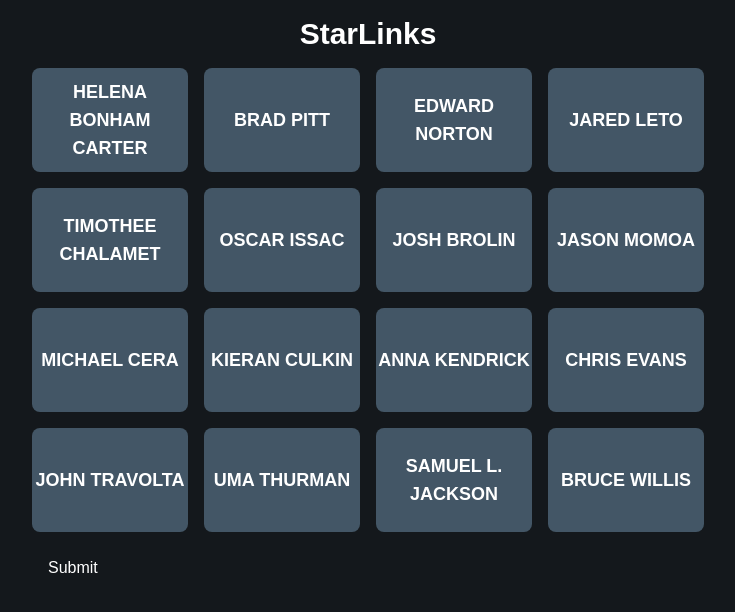
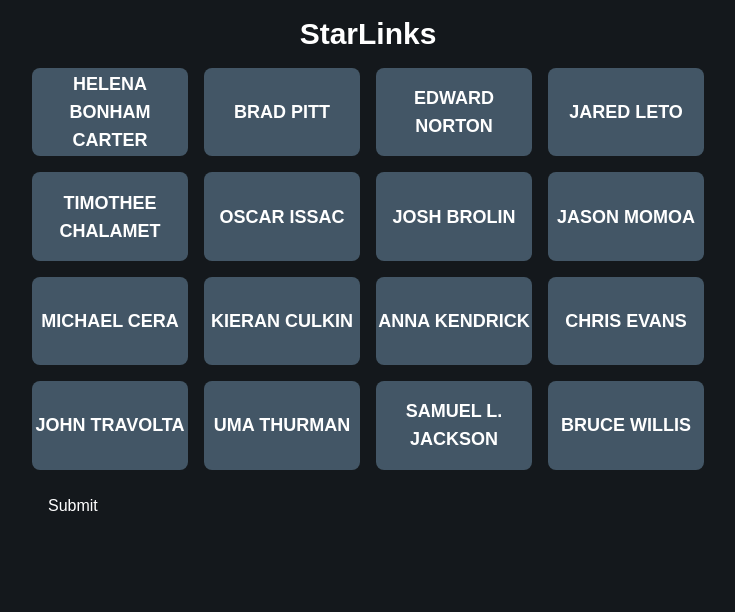
Before and after one commit to felfeng/StarLinks, a Next.js app: page / in a window 1280 px wide. Shown: the top 612 px of the page, without its empty margins (272-1007 px from the left). Built offline with nearby package versions, Linux system fonts and the light colour scheme.

Commit message:
made elements smaller

```diff
--- a/app/components/grid.tsx
+++ b/app/components/grid.tsx
@@ -40,7 +40,7 @@ const Grid: React.FC<GridProps> = ({ actors, gridSize }) => {
         {actors.map((actor) => (
           <div
             key={actor.id}
-            className={`flex items-center justify-center text-center rounded-lg cursor-pointer aspect-[3/2] uppercase font-bold text-lg py-0 ${
+            className={`flex items-center justify-center text-center rounded-lg cursor-pointer aspect-[3/1.7] uppercase font-bold text-lg ${
               isCompleted(actor.id)
                 ? "bg-green text-white" // completed group style
                 : selected.includes(actor.id)
```
